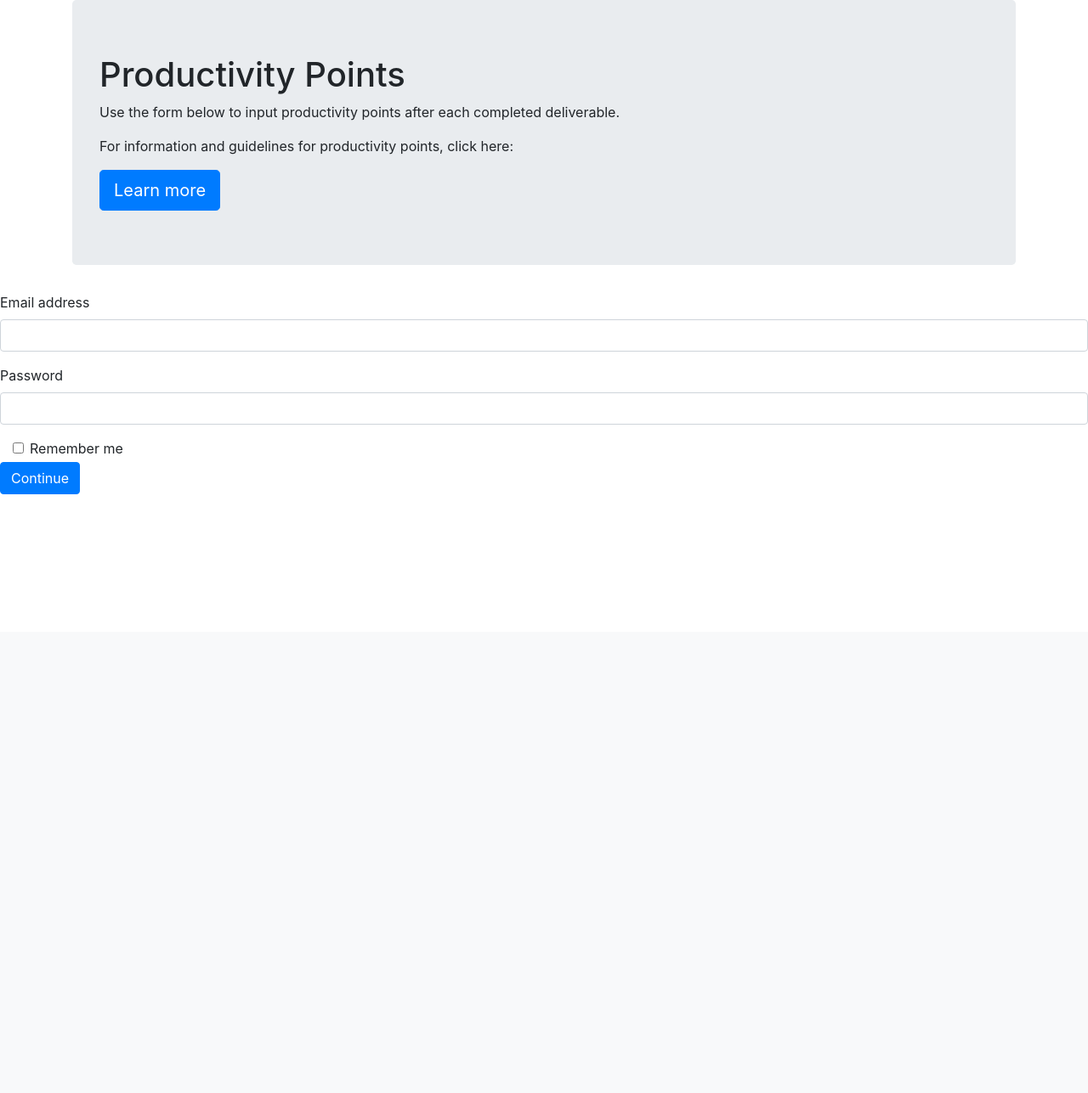
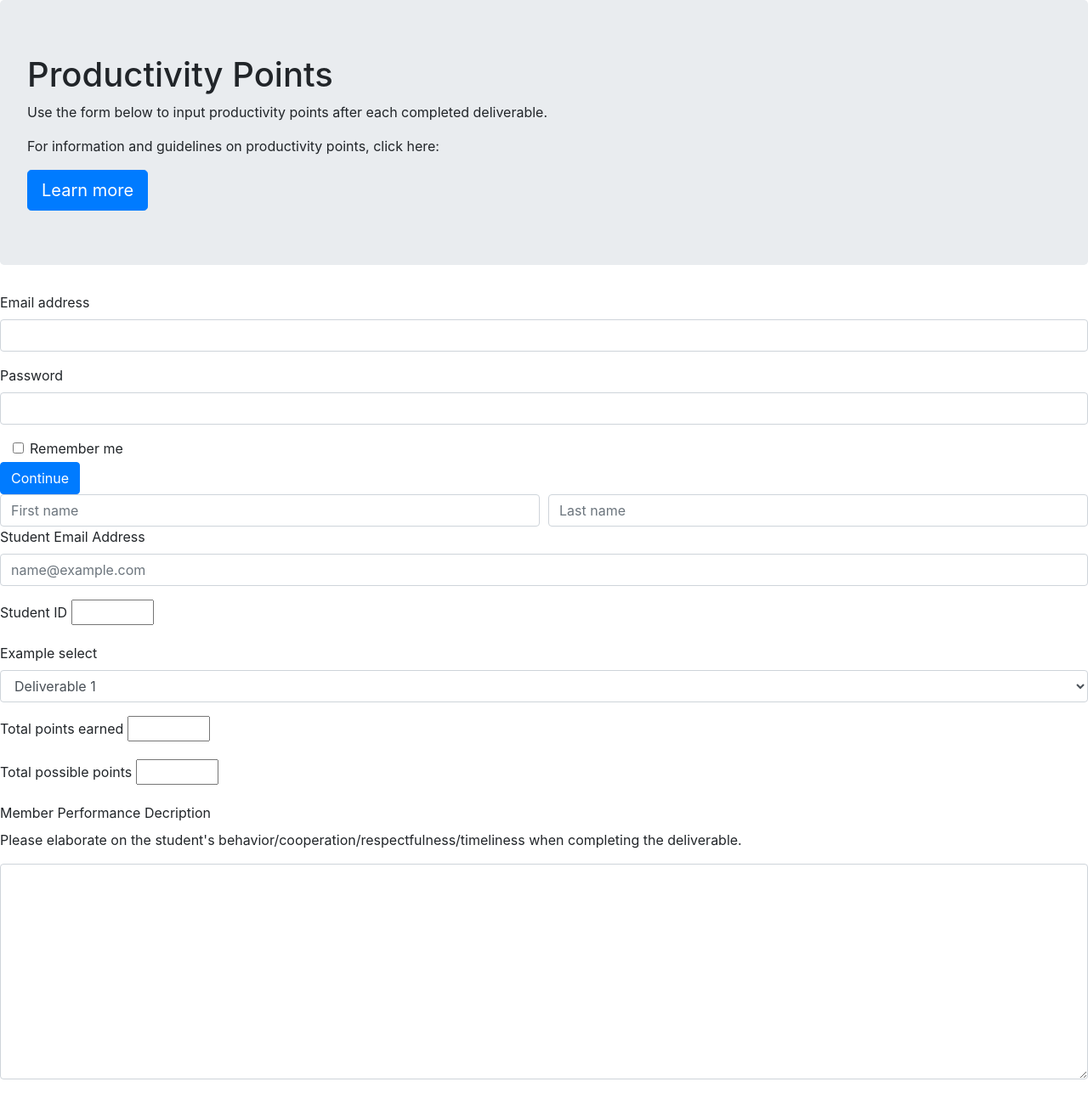
Before and after one commit to Vishwa-Muthuraman/team75_sample_site, a Flask app: page /manasi in a window 1280 px wide. Shown: the part 56-1343 px from the top of the page at 85% size. Before the commit the page ends 638 px from the top, so only its background shows below. Run offline with Flask 2, Linux system fonts and the light colour scheme; some libraries are stand-ins or nearby versions.

Commit message:
Manasi's Updated File

```diff
--- a/templates/manasi.html
+++ b/templates/manasi.html
@@ -1,13 +1,12 @@
 {% extends "base.html" %}
 {% block content %}
 
-<div class="container">
-    <div class="jumbotron">
-      <h1>Productivity Points</h1>
-      <p>Use the form below to input productivity points after each completed deliverable.</p>
-      <p>For information and guidelines for productivity points, click here: </p>
-      <a class="btn btn-primary btn-lg" href="/about_us" role="button">Learn more</a>
-    </div>
+<div class="jumbotron">
+    <h1>Productivity Points</h1>
+    <p>Use the form below to input productivity points after each completed deliverable.</p>
+    <p>For information and guidelines on productivity points, click here: </p>
+    <a class="btn btn-primary btn-lg" href="/about_us" role="button">Learn more</a>
+
 </div>
 
 <form>
@@ -29,6 +28,63 @@
         </div>
     </div>
     <button type="submit" class="btn btn-primary">Continue</button>
+
+
+
+    <div class="form-row">
+            <div class="col">
+              <input type="text" class="form-control" placeholder="First name">
+            </div>
+            <div class="col">
+              <input type="text" class="form-control" placeholder="Last name">
+            </div>
+    </div>
+
+    <div class="form-group">
+
+            <label for="exampleFormControlInput1"> Student Email Address</label>
+            <input type="email" class="form-control" id="exampleFormControlInput1" placeholder="name@example.com">
+    </div>
+
+    <div class="form-group">
+            <label for="quantity">Student ID</label>
+            <input type="number" id="quantity" name="quantity" min="1" max="100">
+    </div>
+
+    <div class="form-group">
+        <label for="exampleFormControlSelect1">Example select</label>
+        <select class="form-control" id="exampleFormControlSelect1">
+          <option>Deliverable 1</option>
+          <option>Deliverable 2</option>
+          <option>Deliverable 3</option>
+          <option>Deliverable 4</option>
+          <option>Deliverable 5</option>
+        </select>
+    </div>
+    <div class="form-group">
+        <label for="quantity">Total points earned</label>
+        <input type="number" id="quantity" name="quantity" min="1" max="100">
+    </div>
+    <div class="form-group">
+        <label for="quantity">Total possible points</label>
+        <input type="number" id="quantity" name="quantity" min="1" max="100">
+    </div>
+
+
+
+
+
+      <div class="form-group">
+        <label for="exampleFormControlTextarea1">Member Performance Decription </label>
+        <p>Please elaborate on the student's behavior/cooperation/respectfulness/timeliness when completing the deliverable.</p>
+        <textarea class="form-control" id="exampleFormControlTextarea1" rows="10"></textarea>
+      </div>
+
+
+
+
   </form>
 
+
+
 {% endblock %}
```
